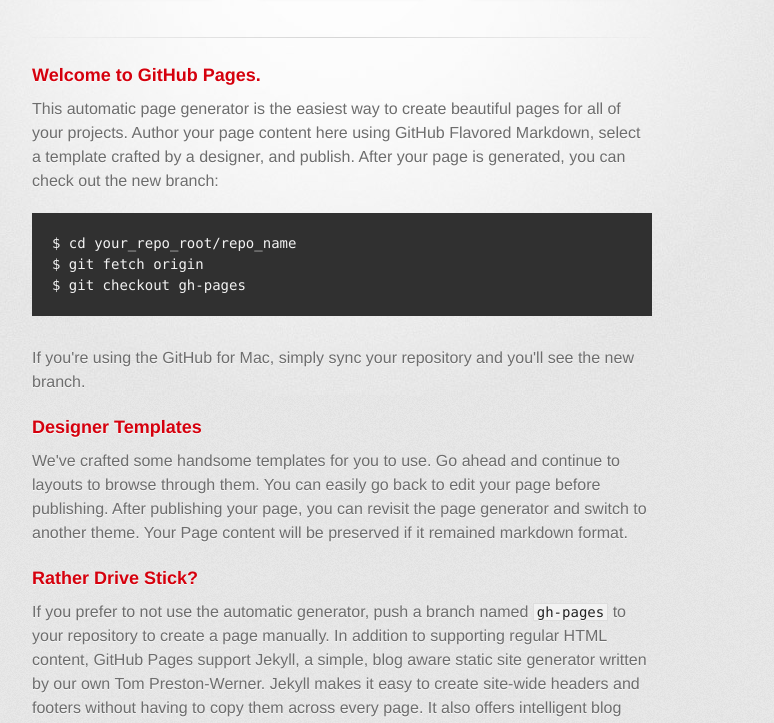
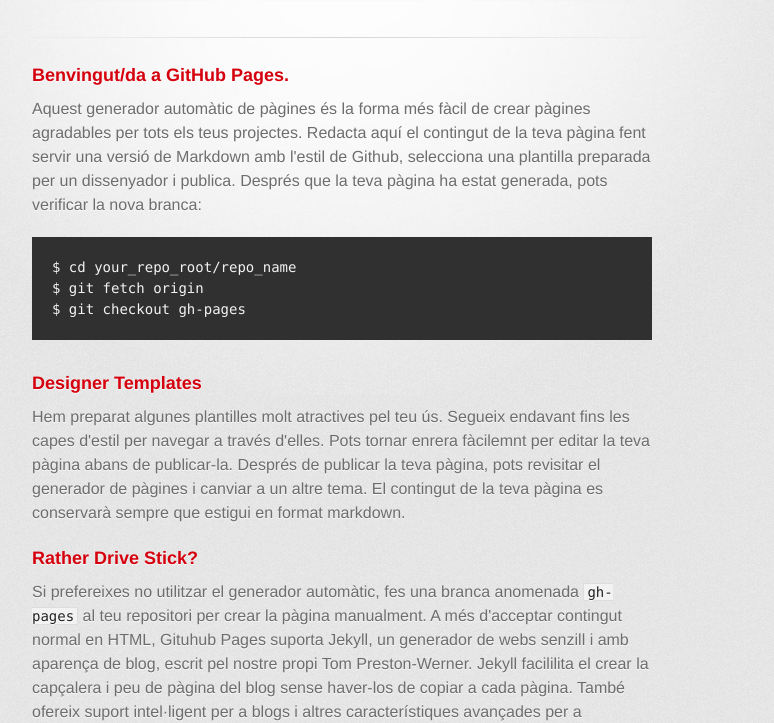
Before and after one commit to smjle/reflexions-improbables, a plain HTML site: page index.html in a window 1280 px wide. Shown: the part 178-901 px from the top of the page, without its empty margins (298-1072 px from the left). Drawn offline with Linux system fonts and the light colour scheme; a web font is replaced by a local one.

Commit message:
traducció del text al català
En falta un tros

```diff
--- a/index.html
+++ b/index.html
@@ -10,7 +10,7 @@
     <!--[if lt IE 9]>
     <script src="//html5shiv.googlecode.com/svn/trunk/html5.js"></script>
     <![endif]-->
-    <title>Reflexions-improbables by lokirius</title>
+    <title>Reflexions improbables, by lokirius</title>
   </head>
 
   <body>
@@ -18,7 +18,7 @@
       <div class="inner">
 
         <header>
-          <h1>Reflexions-improbables</h1>
+          <h1>Reflexions improbables</h1>
           <h2></h2>
         </header>
 
@@ -32,36 +32,46 @@
 
         <section id="main_content">
           <h3>
-<a name="welcome-to-github-pages" class="anchor" href="#welcome-to-github-pages"><span class="octicon octicon-link"></span></a>Welcome to GitHub Pages.</h3>
+<a name="welcome-to-github-pages" class="anchor" href="#welcome-to-github-pages"><span class="octicon octicon-link"></span></a>Benvingut/da a GitHub Pages.</h3>
 
-<p>This automatic page generator is the easiest way to create beautiful pages for all of your projects. Author your page content here using GitHub Flavored Markdown, select a template crafted by a designer, and publish. After your page is generated, you can check out the new branch:</p>
+<p>Aquest generador automàtic de pàgines és la forma més fàcil de crear pàgines agradables per tots els teus projectes. Redacta aquí el contingut de la teva pàgina fent servir una versió de Markdown amb l'estil de Github, selecciona una plantilla preparada per un dissenyador i publica. Després que la teva pàgina ha estat generada, pots verificar la nova branca:
+</p>
 
 <pre><code>$ cd your_repo_root/repo_name
 $ git fetch origin
 $ git checkout gh-pages
 </code></pre>
 
-<p>If you're using the GitHub for Mac, simply sync your repository and you'll see the new branch.</p>
 
 <h3>
 <a name="designer-templates" class="anchor" href="#designer-templates"><span class="octicon octicon-link"></span></a>Designer Templates</h3>
 
-<p>We've crafted some handsome templates for you to use. Go ahead and continue to layouts to browse through them. You can easily go back to edit your page before publishing. After publishing your page, you can revisit the page generator and switch to another theme. Your Page content will be preserved if it remained markdown format.</p>
+<p>Hem preparat algunes plantilles molt atractives pel teu ús.
+Segueix endavant fins les capes d'estil per navegar a través d'elles.
+Pots tornar enrera fàcilemnt per editar la teva pàgina abans de publicar-la.
+Després de publicar la teva pàgina, pots revisitar el generador de pàgines i canviar a un altre tema.
+El contingut de la teva pàgina es conservarà sempre que estigui en format markdown.</p>
 
 <h3>
 <a name="rather-drive-stick" class="anchor" href="#rather-drive-stick"><span class="octicon octicon-link"></span></a>Rather Drive Stick?</h3>
 
-<p>If you prefer to not use the automatic generator, push a branch named <code>gh-pages</code> to your repository to create a page manually. In addition to supporting regular HTML content, GitHub Pages support Jekyll, a simple, blog aware static site generator written by our own Tom Preston-Werner. Jekyll makes it easy to create site-wide headers and footers without having to copy them across every page. It also offers intelligent blog support and other advanced templating features.</p>
+<p>Si prefereixes no utilitzar el generador automàtic, fes una branca anomenada <code>gh-pages</code> al teu repositori per crear la pàgina manualment. A més d'acceptar contingut normal en HTML, Gituhub Pages suporta Jekyll, un generador de webs senzill i amb aparença de blog, escrit pel nostre propi Tom Preston-Werner. Jekyll facililita el crear la capçalera i peu de pàgina del blog sense haver-los de copiar a cada pàgina. També ofereix suport intel·ligent per a blogs i altres característiques avançades per a plantilles.</p>
 
 <h3>
 <a name="authors-and-contributors" class="anchor" href="#authors-and-contributors"><span class="octicon octicon-link"></span></a>Authors and Contributors</h3>
 
-<p>You can <a href="https://github.com/blog/821" class="user-mention">@mention</a> a GitHub username to generate a link to their profile. The resulting <code>&lt;a&gt;</code> element will link to the contributor's GitHub Profile. For example: In 2007, Chris Wanstrath (<a href="https://github.com/defunkt" class="user-mention">@defunkt</a>), PJ Hyett (<a href="https://github.com/pjhyett" class="user-mention">@pjhyett</a>), and Tom Preston-Werner (<a href="https://github.com/mojombo" class="user-mention">@mojombo</a>) founded GitHub.</p>
+<p>You can <a href="https://github.com/blog/821" class="user-mention">@mention</a> a GitHub username to generate a link to their profile.
+The resulting <code>&lt;a&gt;</code> element will link to the contributor's GitHub Profile.
+For example: In 2007, Chris Wanstrath (<a href="https://github.com/defunkt" class="user-mention">@defunkt</a>), PJ Hyett (<a href="https://github.com/pjhyett" class="user-mention">@pjhyett</a>), and Tom Preston-Werner (<a href="https://github.com/mojombo" class="user-mention">@mojombo</a>) founded GitHub.</p>
 
 <h3>
 <a name="support-or-contact" class="anchor" href="#support-or-contact"><span class="octicon octicon-link"></span></a>Support or Contact</h3>
 
-<p>Having trouble with Pages? Check out the documentation at <a href="http://help.github.com/pages">http://help.github.com/pages</a> or contact <a href="mailto:support@github.com">support@github.com</a> and we’ll help you sort it out.</p>
+<p>Having trouble with Pages?
+Check out the documentation at
+<a href="http://help.github.com/pages">http://help.github.com/pages</a>
+or contact <a href="mailto:support@github.com">support@github.com</a>
+and we’ll help you sort it out.</p>
         </section>
 
         <footer>
```
